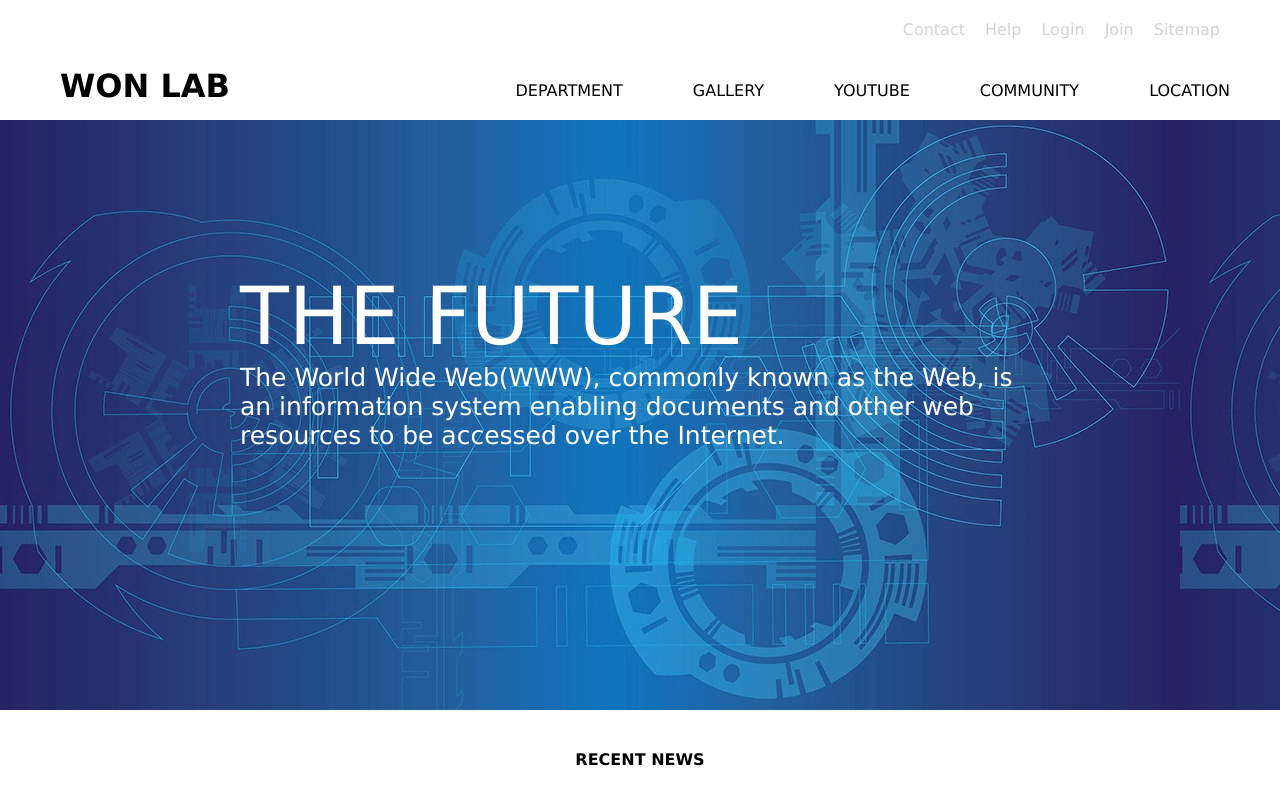
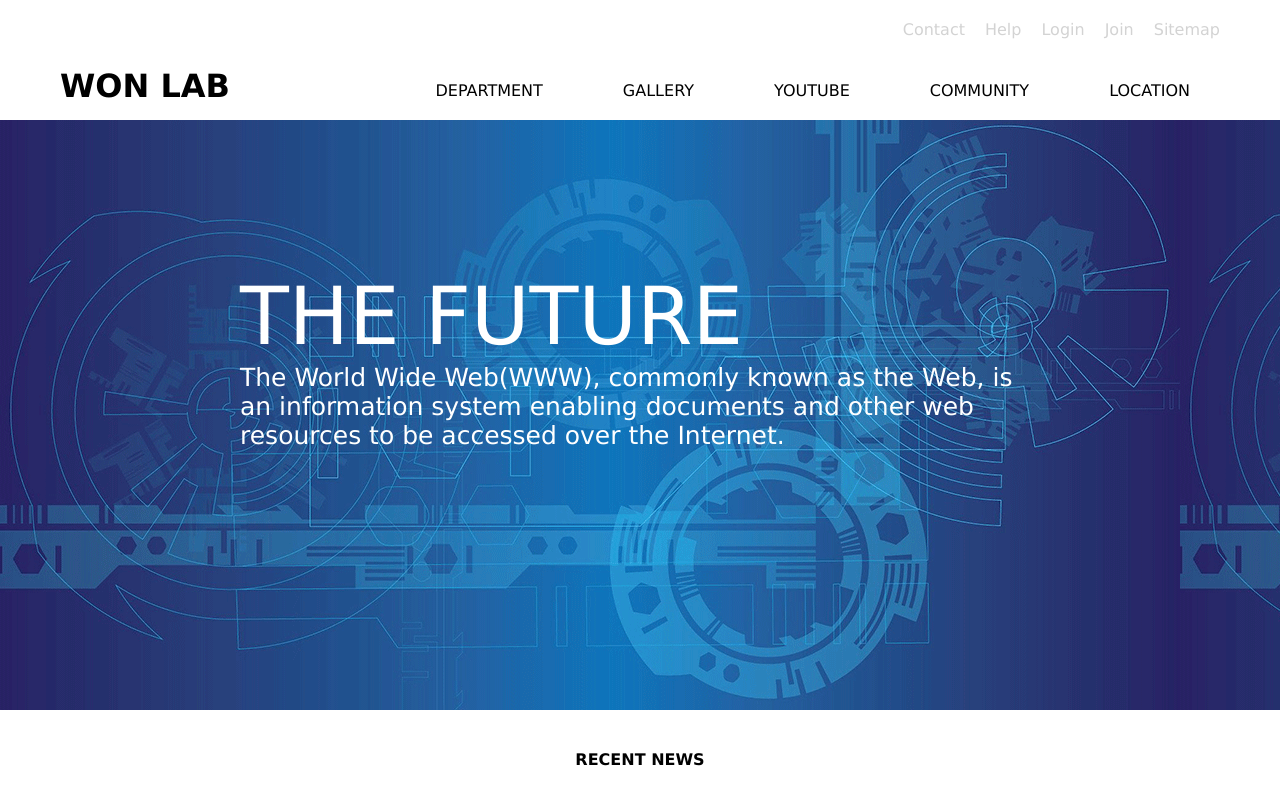
Before and after one commit to wodnjs7800/web3rd, a plain HTML site: page index.html in a window 1280 px wide. Shown: the top 800 px of the page. Drawn offline with Linux system fonts and the light colour scheme.

Commit message:
version 2

```diff
--- a/index.css
+++ b/index.css
@@ -48,12 +48,12 @@ header{
 .header_bottom nav{
   float: right;
   position: absolute;
-  right: -35px; bottom: 0px;
+  right: 0px; bottom: 0px;
 }
 .header_bottom nav>ul>li{
   list-style: none;
   float: left;
-  padding: 20px 35px;
+  padding: 20px 40px;
 }
 .header_bottom nav>ul>li a{
   color: black;
```
